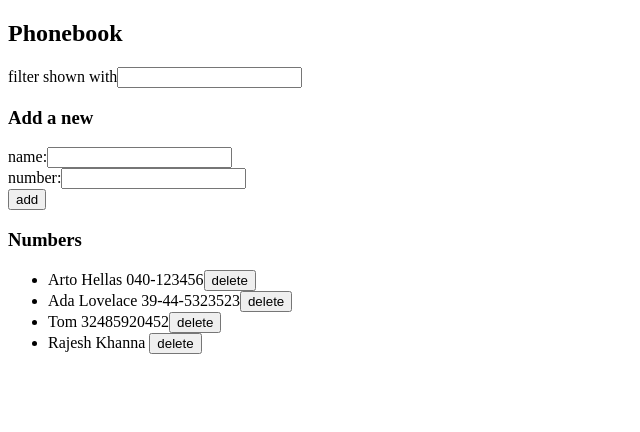
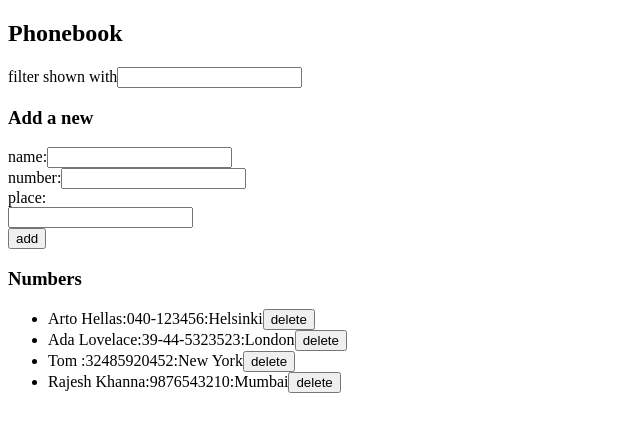
Before and after one commit to thommiie/fullstackopen, a React (Vite) app in the folder part2/phonebook/phonebook/: page / in a window 1280 px wide. Shown: the top 432 px of the page, without its empty margins (0-640 px from the left). Built offline with nearby package versions, Linux system fonts and the light colour scheme; data requests are answered from the project's data file.

Commit message:
new place added

```diff
--- a/part2/phonebook/phonebook/db.json
+++ b/part2/phonebook/phonebook/db.json
@@ -3,22 +3,26 @@
     {
       "id": "1",
       "name": "Arto Hellas",
-      "number": "040-123456"
+      "number": "040-123456",
+      "place": "Helsinki"
     },
     {
       "id": "2",
       "name": "Ada Lovelace",
-      "number": "39-44-5323523"
+      "number": "39-44-5323523",
+      "place": "London"
     },
     {
       "id": "60be",
       "name": "Tom ",
-      "number": "32485920452"
+      "number": "32485920452",
+      "place": "New York"
     },
     {
       "id": "a2bf",
       "name": "Rajesh Khanna",
-      "number": ""
+      "number": "9876543210",
+      "place": "Mumbai"
     }
   ]
 }
--- a/part2/phonebook/phonebook/src/App.jsx
+++ b/part2/phonebook/phonebook/src/App.jsx
@@ -12,6 +12,7 @@ const App = () => {
   const [persons, setPersons] = useState([])
   const [newName, setNewName] = useState('')
   const [newNumber, setNewNumber] = useState('')
+  const [newPlace,setNewPlace]=useState('')
   const [filter, setFilter] = useState('')
   const [notification, setNotification] = useState(null)
   const [notificationType, setNotificationType] = useState('success')
@@ -41,7 +42,7 @@ const App = () => {
       return
     }
 
-    const personObject = { name: newName, number: newNumber }
+    const personObject = { name: newName, number: newNumber,place: newPlace }
 
     personService.create(personObject).then(returnedPerson => {
       setPersons(persons.concat(returnedPerson))
@@ -50,6 +51,7 @@ const App = () => {
 
     setNewName('')
     setNewNumber('')
+    setNewPlace('')
   }
 
   const deletePerson = (id) => {
@@ -98,7 +100,13 @@ const App = () => {
           number:
           <input value={newNumber} onChange={(e) => setNewNumber(e.target.value)} />
         </div>
-        <button type="submit">add</button>
+        place:
+        <div>
+          <input value={newPlace} onChange={(e) => setNewPlace(e.target.value)}/>
+        </div>
+        <div>
+          <button type="submit">add</button>
+        </div>
       </form>
 
       <h3>Numbers</h3>
@@ -106,7 +114,7 @@ const App = () => {
       <ul>
         {personsToShow.map(person => (
           <li key={person.id}>
-            {person.name} {person.number}
+            {person.name}:{person.number}:{person.place}
             <button onClick={() => deletePerson(person.id)}>delete</button>
           </li>
         ))}
```
